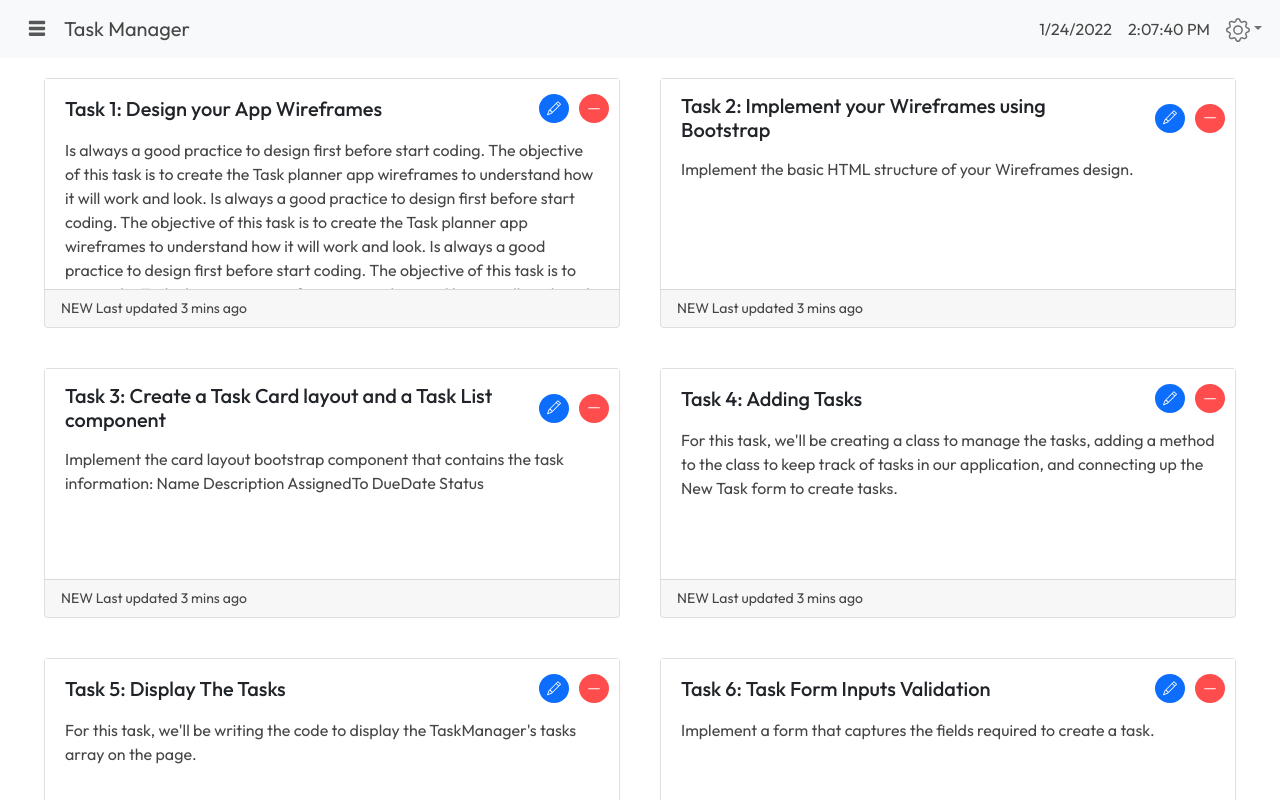
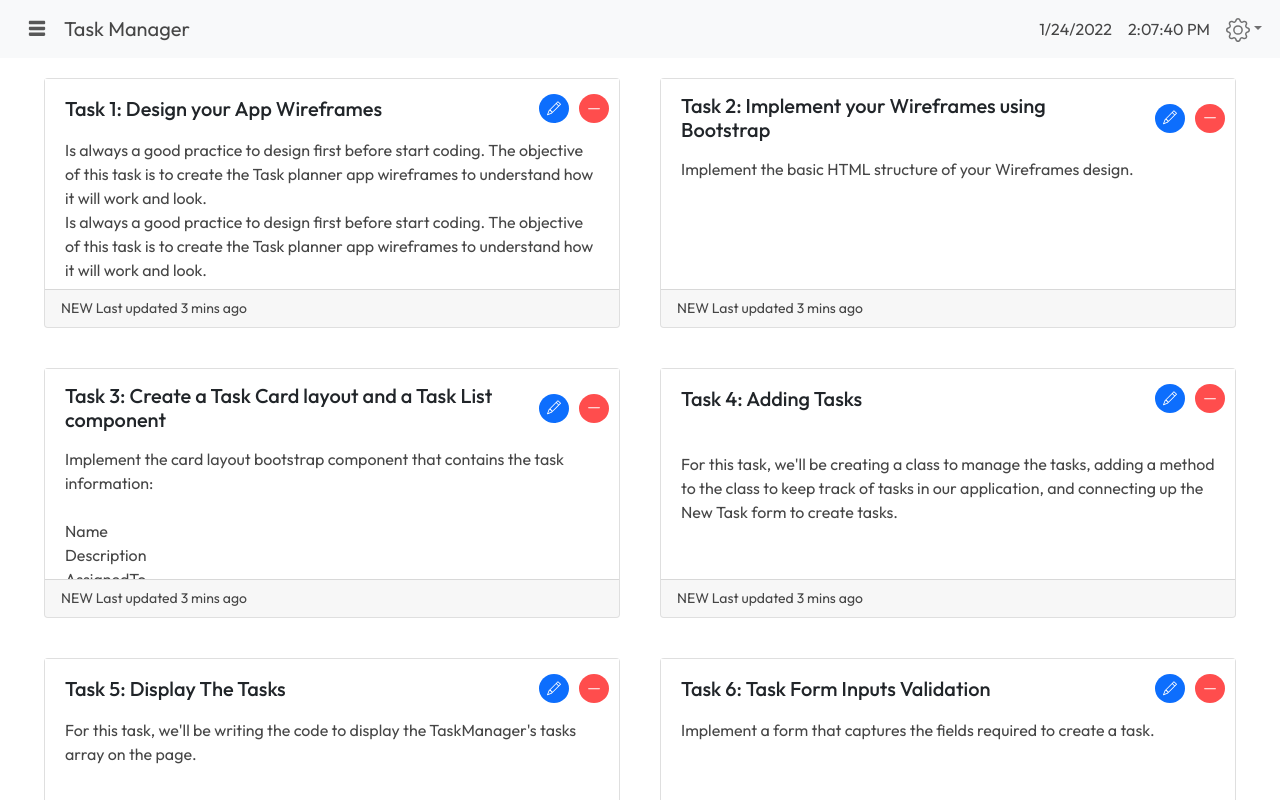
Before and after one commit to winsonliwh/react-tasks-manager, a React (Create React App) app: page /taskList in a window 1280 px wide. Shown: the top 800 px of the page. Built offline with nearby package versions, Linux system fonts and the light colour scheme; no server answers; data requests are answered from the project's data file.

Commit message:
fix task detail-new line

```diff
--- a/public/styles.css
+++ b/public/styles.css
@@ -69,6 +69,7 @@ p {
 .card-body {
     overflow: auto;
     padding: 0px !important;
+    white-space: pre-line;
 }
 
 .card-body p {
```
